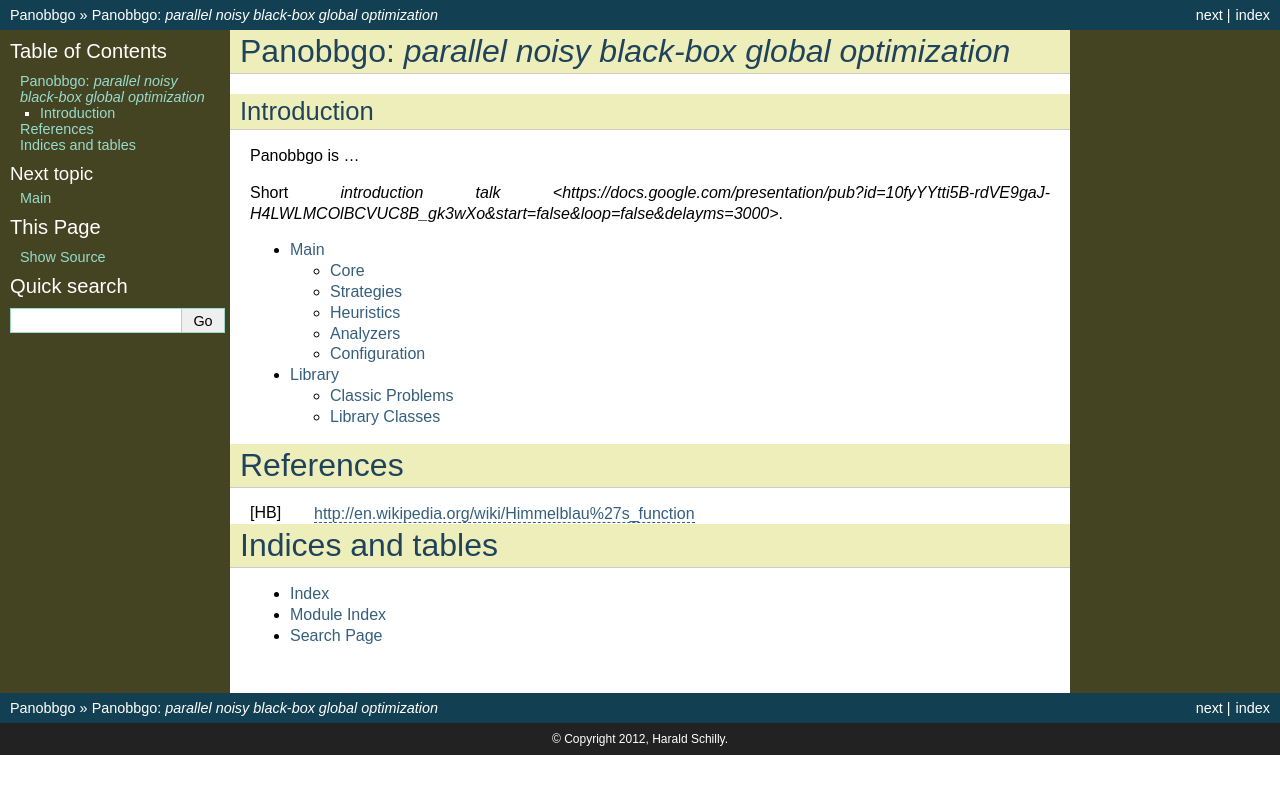
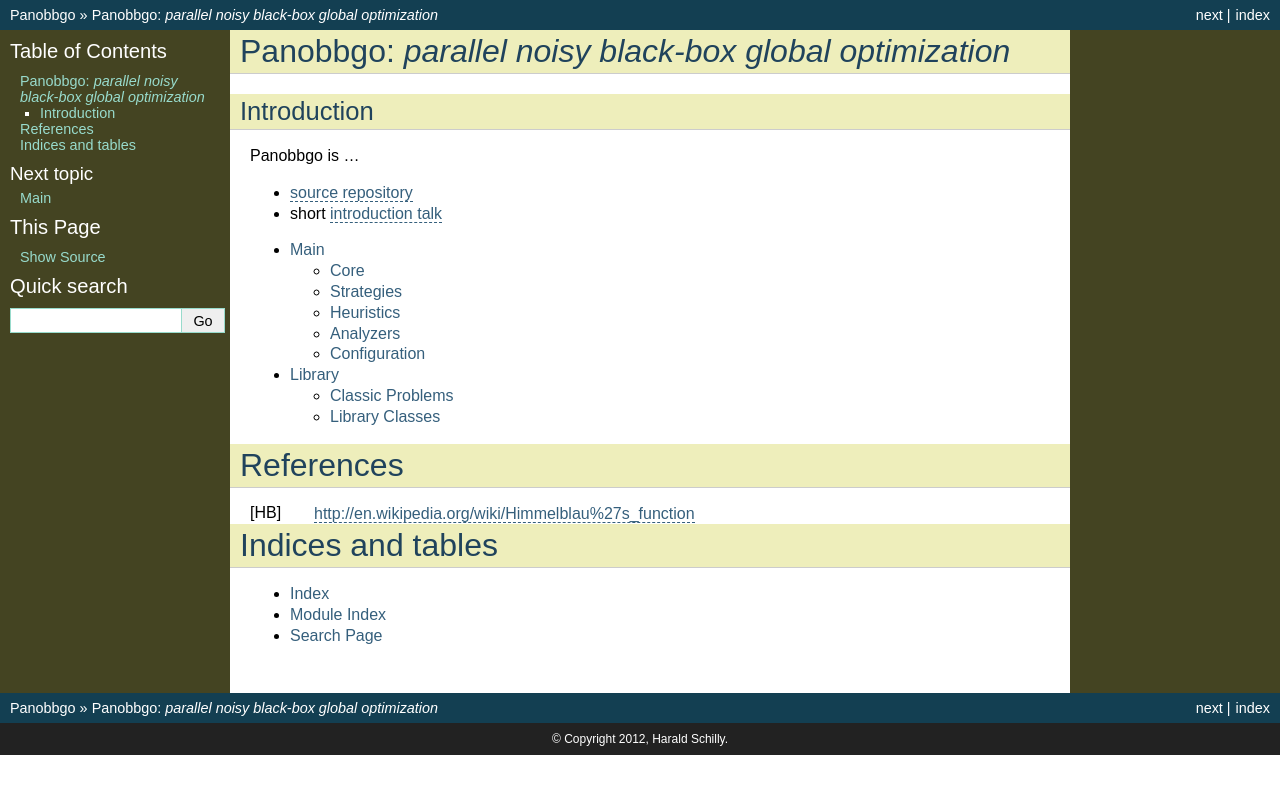
Before and after one commit to haraldschilly/panobbgo, a Sphinx documentation site: the page built from doc/source/index.rst, in a window 1280 px wide. Shown: the top 794 px of the page. Built offline with Sphinx 7.4.7, drawn with Linux system fonts in a browser that asks for light colours.

```diff
--- a/doc/source/index.rst
+++ b/doc/source/index.rst
@@ -9,12 +9,17 @@
 Panobbgo: `parallel noisy black-box global optimization`
 ========================================================
 
+..
+  .. image:: panobbgo-graphic.png
+     :align: center
+
 Introduction
 ------------
 
 Panobbgo is ...
 
-Short `introduction talk <https://docs.google.com/presentation/pub?id=10fyYYtti5B-rdVE9gaJ-H4LWLMCOlBCVUC8B_gk3wXo&start=false&loop=false&delayms=3000>`.
+* `source repository <http://github.com/haraldschilly/panobbgo>`_
+* short `introduction talk <https://docs.google.com/presentation/pub?id=10fyYYtti5B-rdVE9gaJ-H4LWLMCOlBCVUC8B_gk3wXo&start=false&loop=false&delayms=3000>`_
 
 
 .. toctree::
```
Also changed, not shown: doc/source/panobbgo-graphic.png (added).
